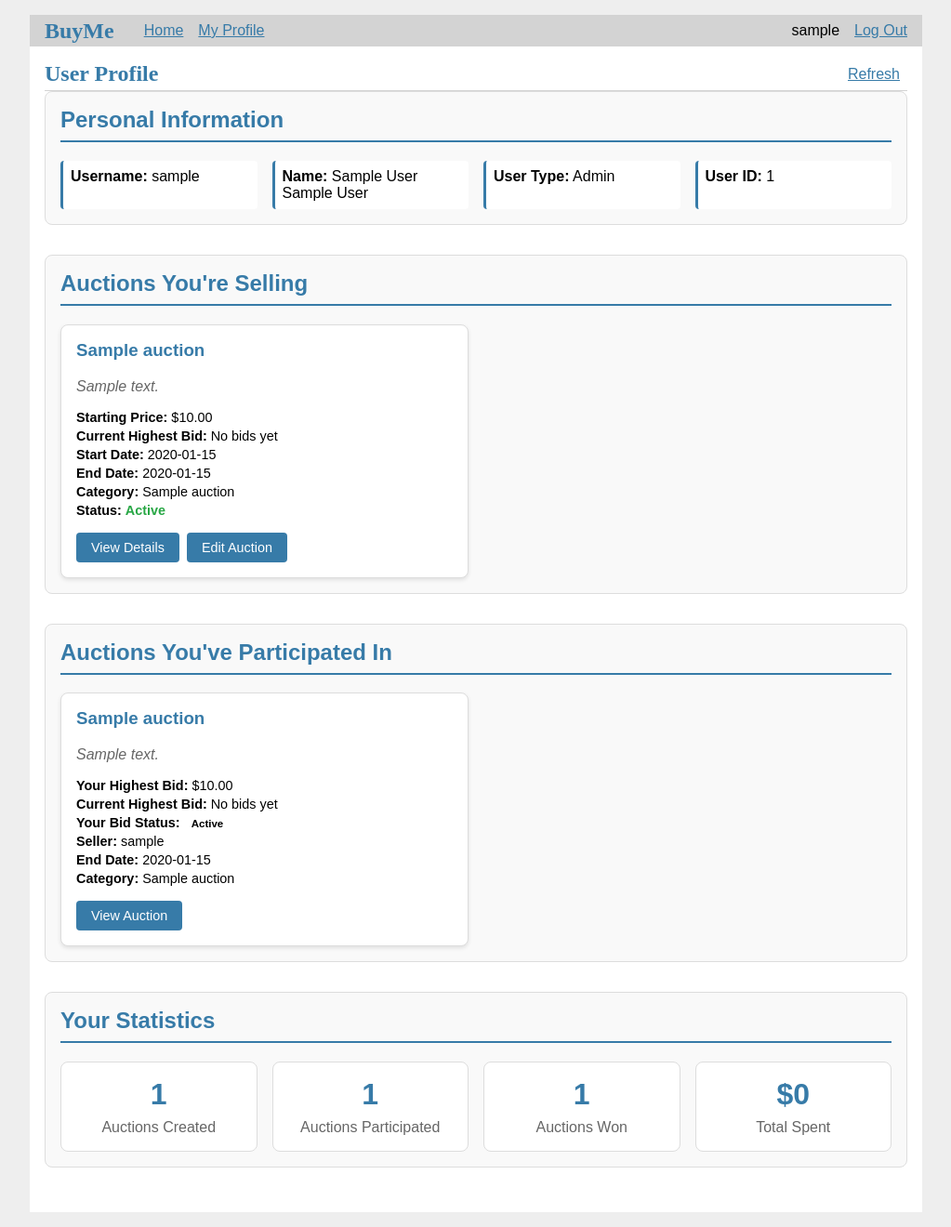
After one commit to ketan6210/Buyme, a Flask app: template templates/home/user_profile.html in a window 1280 px wide. The commit adds this page. Shown: the whole page at 93% size, without its empty margins (128-1151 px from the left). Run offline with Flask 3, Linux system fonts and the light colour scheme; the visitor is signed in with stand-in values (Sample User, id 1); tables that the repository leaves empty hold one stand-in row (values such as "Sample post"); the template is opened without the code that fills it: most values are stand-ins (such as "Sample title", 1, 10 or a date in 2020).

Commit message:
Add user profile and update project

```diff
--- a/app.py
+++ b/app.py
@@ -6,13 +6,6 @@ import db
 import importlib
 import pkgutil
 import sys
-
-
-def import_all_models(package_name):
-  package = importlib.import_module(package_name)
-  for loader, module_name, is_pkg in pkgutil.iter_modules(package.__path__):
-    full_module_name = f"{package_name}.{module_name}"
-    importlib.import_module(full_module_name)
 
 
 def register_blueprints(app):
@@ -47,9 +40,6 @@ def create_app(config_name="default"):
   # Register blueprints
   register_blueprints(app)
 
-  # Import models to register them
-  # import_all_models("models")
-
   # @app.route("/hello")
   # def index():
   #   return render_template("index.html")
--- a/db.py
+++ b/db.py
@@ -53,3 +53,4 @@ def init_app(app):
 
 
 sqlite3.register_converter("timestamp", lambda v: datetime.fromisoformat(v.decode()))
+sqlite3.register_converter("datetime", lambda v: datetime.fromisoformat(v.decode()))
--- a/requirements.txt
+++ b/requirements.txt
@@ -2,4 +2,4 @@ flask
 flask_sqlalchemy
 flask_bcrypt
 flask_login
-mysqlclient
+# mysqlclient
--- a/routes/auth.py
+++ b/routes/auth.py
@@ -84,7 +84,7 @@ def login():
       # store the userID as a new session. for subsequent requests from this user, load their information
       session.clear()
       print(user)
-      session["user_id"] = user["id"]  # pyright: ignore[reportOptionalMemberAccess]
+      session["id"] = user["id"]  # pyright: ignore[reportOptionalMemberAccess]
       return redirect(url_for("index"))
 
     flash(error)
--- a/static/style.css
+++ b/static/style.css
@@ -25,21 +25,37 @@ nav {
   display: flex;
   align-items: center;
   padding: 0 0.5rem;
+  justify-content: space-between; /* This will push elements apart */
 }
+
 nav h1 {
-  flex: auto;
   margin: 0;
+  /* Remove flex: auto to prevent it from taking all space */
 }
+
 nav h1 a {
   text-decoration: none;
   padding: 0.25rem 0.5rem;
 }
-nav ul {
+
+/* Style the first ul (left side) */
+nav ul:first-of-type {
   display: flex;
   list-style: none;
   margin: 0;
   padding: 0;
+  margin-left: 1rem; /* Add some space between h1 and first ul */
 }
+
+/* Style the second ul (right side) */
+nav ul:last-of-type {
+  display: flex;
+  list-style: none;
+  margin: 0;
+  padding: 0;
+  margin-left: auto; /* This pushes it to the right */
+}
+
 nav ul li a,
 nav ul li span,
 header .action {
@@ -122,3 +138,172 @@ input[type="submit"] {
   background-color: buttonface;
   text-decoration: none; */
 }
+
+/* Profile-specific styles */
+.profile-section {
+  margin-bottom: 2rem;
+  padding: 1rem;
+  border: 1px solid #ddd;
+  border-radius: 8px;
+  background: #f9f9f9;
+}
+
+.profile-section h2 {
+  color: #377ba8;
+  margin-top: 0;
+  border-bottom: 2px solid #377ba8;
+  padding-bottom: 0.5rem;
+}
+
+.user-info {
+  display: grid;
+  grid-template-columns: repeat(auto-fit, minmax(200px, 1fr));
+  gap: 1rem;
+}
+
+.info-item {
+  padding: 0.5rem;
+  background: white;
+  border-radius: 4px;
+  border-left: 3px solid #377ba8;
+}
+
+.auctions-grid {
+  display: grid;
+  grid-template-columns: repeat(auto-fill, minmax(300px, 1fr));
+  gap: 1rem;
+  margin-top: 1rem;
+}
+
+.auction-card {
+  background: white;
+  border: 1px solid #ddd;
+  border-radius: 8px;
+  padding: 1rem;
+  box-shadow: 0 2px 4px rgba(0, 0, 0, 0.1);
+}
+
+.auction-card h3 {
+  color: #377ba8;
+  margin-top: 0;
+}
+
+.auction-description {
+  color: #666;
+  font-style: italic;
+  margin: 0.5rem 0;
+}
+
+.auction-details {
+  margin: 1rem 0;
+}
+
+.detail-item {
+  margin: 0.25rem 0;
+  font-size: 0.9em;
+}
+
+.auction-actions {
+  display: flex;
+  gap: 0.5rem;
+  margin-top: 1rem;
+}
+
+.action-btn {
+  background: #377ba8;
+  color: white;
+  padding: 0.5rem 1rem;
+  text-decoration: none;
+  border-radius: 4px;
+  font-size: 0.9em;
+  transition: background 0.2s;
+}
+
+.action-btn:hover {
+  background: #2c5f8a;
+}
+
+.stats-grid {
+  display: grid;
+  grid-template-columns: repeat(auto-fit, minmax(150px, 1fr));
+  gap: 1rem;
+  margin-top: 1rem;
+}
+
+.stat-card {
+  background: white;
+  border: 1px solid #ddd;
+  border-radius: 8px;
+  padding: 1rem;
+  text-align: center;
+}
+
+.stat-card h3 {
+  font-size: 2em;
+  color: #377ba8;
+  margin: 0;
+}
+
+.stat-card p {
+  margin: 0.5rem 0 0 0;
+  color: #666;
+}
+
+.no-data {
+  text-align: center;
+  color: #666;
+  font-style: italic;
+  padding: 2rem;
+}
+
+.login-prompt {
+  text-align: center;
+  padding: 2rem;
+}
+
+.login-prompt h2 {
+  color: #377ba8;
+}
+
+/* Status indicators */
+.status-active {
+  color: #28a745;
+  font-weight: bold;
+}
+
+.status-ended {
+  color: #dc3545;
+  font-weight: bold;
+}
+
+.status-upcoming {
+  color: #ffc107;
+  font-weight: bold;
+}
+
+.bid-status {
+  padding: 0.25rem 0.5rem;
+  border-radius: 4px;
+  font-size: 0.8em;
+  font-weight: bold;
+}
+
+.bid-leading {
+  background: #d4edda;
+  color: #155724;
+}
+
+.bid-outbid {
+  background: #f8d7da;
+  color: #721c24;
+}
+
+.bid-won {
+  background: #d1ecf1;
+  color: #0c5460;
+}
+
+.bid-lost {
+  background: #f8d7da;
+  color: #721c24;
+}
--- a/templates/base.html
+++ b/templates/base.html
@@ -5,7 +5,19 @@
 - BuyMe</title>
 <link rel="stylesheet" href="{{ url_for('static', filename='style.css') }}" />
 <nav>
-  <h1>BuyMe</h1>
+  <h1>
+    <a href="{{ url_for("home.index") }}">BuyMe</a>
+  </h1>
+  <ul>
+    <li>
+      <a href="{{ url_for("home.index") }}">Home</a>
+    </li>
+    {% if g.user %}
+      <li>
+        <a href="{{ url_for("home.profile") }}">My Profile</a>
+      </li>
+    {% endif %}
+  </ul>
   <ul>
     {% if g.user %}
       <li>
--- /dev/null
+++ b/templates/home/user_profile.html
@@ -0,0 +1,159 @@
+{% extends 'base.html' %}
+{% block title %}User Profile{% endblock %}
+{% block header %}
+  <h1>User Profile</h1>
+  {% if g.user %}<a class="action" href="{{ url_for("home.profile") }}">Refresh</a>{% endif %}
+{% endblock %}
+{% block content %}
+  {% if g.user %}
+    <!-- User Information Section -->
+    <div class="profile-section">
+      <h2>Personal Information</h2>
+      <div class="user-info">
+        <div class="info-item">
+          <strong>Username:</strong> {{ g.user['username'] }}
+        </div>
+        <div class="info-item">
+          <strong>Name:</strong> {{ g.user['f_name'] }} {{ g.user['l_name'] }}
+        </div>
+        <div class="info-item">
+          <strong>User Type:</strong> {{ g.user['user_type'].title() }}
+        </div>
+        <div class="info-item">
+          <strong>User ID:</strong> {{ g.user['id'] }}
+        </div>
+      </div>
+    </div>
+    <!-- Auctions Selling Section -->
+    <div class="profile-section">
+      <h2>Auctions You're Selling</h2>
+      {% if selling_auctions %}
+        <div class="auctions-grid">
+          {% for auction in selling_auctions %}
+            <div class="auction-card">
+              <h3>{{ auction['item_name'] }}</h3>
+              <p class="auction-description">{{ auction['item_desc'] }}</p>
+              <div class="auction-details">
+                <div class="detail-item">
+                  <strong>Starting Price:</strong> ${{ "%.2f"|format(auction['starting_price']) }}
+                </div>
+                <div class="detail-item">
+                  <strong>Current Highest Bid:</strong>
+                  {% if auction['current_highest_bid'] %}
+                    ${{ "%.2f"|format(auction['current_highest_bid']) }}
+                  {% else %}
+                    No bids yet
+                  {% endif %}
+                </div>
+                <div class="detail-item">
+                  <strong>Start Date:</strong> {{ auction['auction_start'].strftime("%Y-%m-%d %H:%M") }}
+                </div>
+                <div class="detail-item">
+                  <strong>End Date:</strong> {{ auction['auction_end'].strftime("%Y-%m-%d %H:%M") }}
+                </div>
+                <div class="detail-item">
+                  <strong>Category:</strong> {{ auction['category_name'] }}
+                </div>
+                <div class="detail-item">
+                  <strong>Status:</strong>
+                  {% if auction['auction_end'] < now %}
+                    <span class="status-ended">Ended</span>
+                  {% elif auction['auction_start'] > now %}
+                    <span class="status-upcoming">Upcoming</span>
+                  {% else %}
+                    <span class="status-active">Active</span>
+                  {% endif %}
+                </div>
+              </div>
+              <div class="auction-actions">
+                <a href="#" class="action-btn">View Details</a>
+                <a href="#" class="action-btn">Edit Auction</a>
+              </div>
+            </div>
+          {% endfor %}
+        </div>
+      {% else %}
+        <p class="no-data">You haven't created any auctions yet.</p>
+      {% endif %}
+    </div>
+    <!-- Auctions Participated In Section -->
+    <div class="profile-section">
+      <h2>Auctions You've Participated In</h2>
+      {% if participating_auctions %}
+        <div class="auctions-grid">
+          {% for auction in participating_auctions %}
+            <div class="auction-card">
+              <h3>{{ auction['item_name'] }}</h3>
+              <p class="auction-description">{{ auction['item_desc'] }}</p>
+              <div class="auction-details">
+                <div class="detail-item">
+                  <strong>Your Highest Bid:</strong> ${{ "%.2f"|format(auction['your_highest_bid']) }}
+                </div>
+                <div class="detail-item">
+                  <strong>Current Highest Bid:</strong>
+                  {% if auction['current_highest_bid'] %}
+                    ${{ "%.2f"|format(auction['current_highest_bid']) }}
+                  {% else %}
+                    No bids yet
+                  {% endif %}
+                </div>
+                <div class="detail-item">
+                  <strong>Your Bid Status:</strong>
+                  <span class="bid-status bid-{{ auction['bid_status'].lower() }}">{{ auction['bid_status'].title() }}</span>
+                </div>
+                <div class="detail-item">
+                  <strong>Seller:</strong> {{ auction['seller_username'] }}
+                </div>
+                <div class="detail-item">
+                  <strong>End Date:</strong> {{ auction['auction_end'].strftime("%Y-%m-%d %H:%M") }}
+                </div>
+                <div class="detail-item">
+                  <strong>Category:</strong> {{ auction['category_name'] }}
+                </div>
+              </div>
+              <div class="auction-actions">
+                <a href="#" class="action-btn">View Auction</a>
+                {% if auction['auction_end'] > now %}
+                  {% if auction['bid_status'] != 'WON' and auction['bid_status'] != 'LOST' %}
+                    <a href="#" class="action-btn">Place Bid</a>
+                  {% endif %}
+                {% endif %}
+              </div>
+            </div>
+          {% endfor %}
+        </div>
+      {% else %}
+        <p class="no-data">You haven't participated in any auctions yet.</p>
+      {% endif %}
+    </div>
+    <!-- Statistics Section -->
+    <div class="profile-section">
+      <h2>Your Statistics</h2>
+      <div class="stats-grid">
+        <div class="stat-card">
+          <h3>{{ selling_auctions|length }}</h3>
+          <p>Auctions Created</p>
+        </div>
+        <div class="stat-card">
+          <h3>{{ participating_auctions|length }}</h3>
+          <p>Auctions Participated</p>
+        </div>
+        <div class="stat-card">
+          <h3>{{ won_auctions|length if won_auctions else 0 }}</h3>
+          <p>Auctions Won</p>
+        </div>
+        <div class="stat-card">
+          <h3>${{ "%.2f"|format(total_spent) if total_spent else 0 }}</h3>
+          <p>Total Spent</p>
+        </div>
+      </div>
+    </div>
+  {% else %}
+    <div class="login-prompt">
+      <h2>Please Log In</h2>
+      <p>You need to be logged in to view your profile.</p>
+      <a href="{{ url_for("auth.login") }}" class="action-btn">Log In</a>
+      <a href="{{ url_for("auth.register") }}" class="action-btn">Register</a>
+    </div>
+  {% endif %}
+{% endblock %}
```
Also changed, not shown: routes/home.py (+78 -1 lines), README.md.
